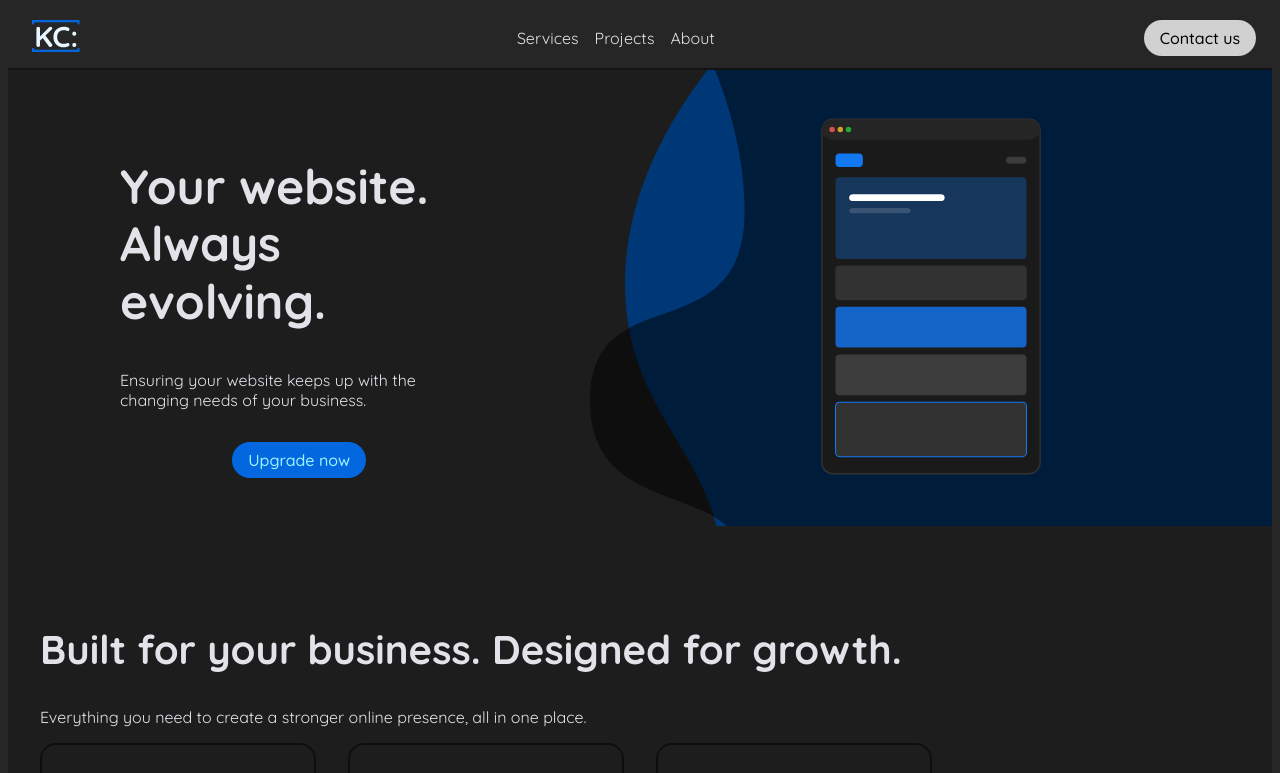
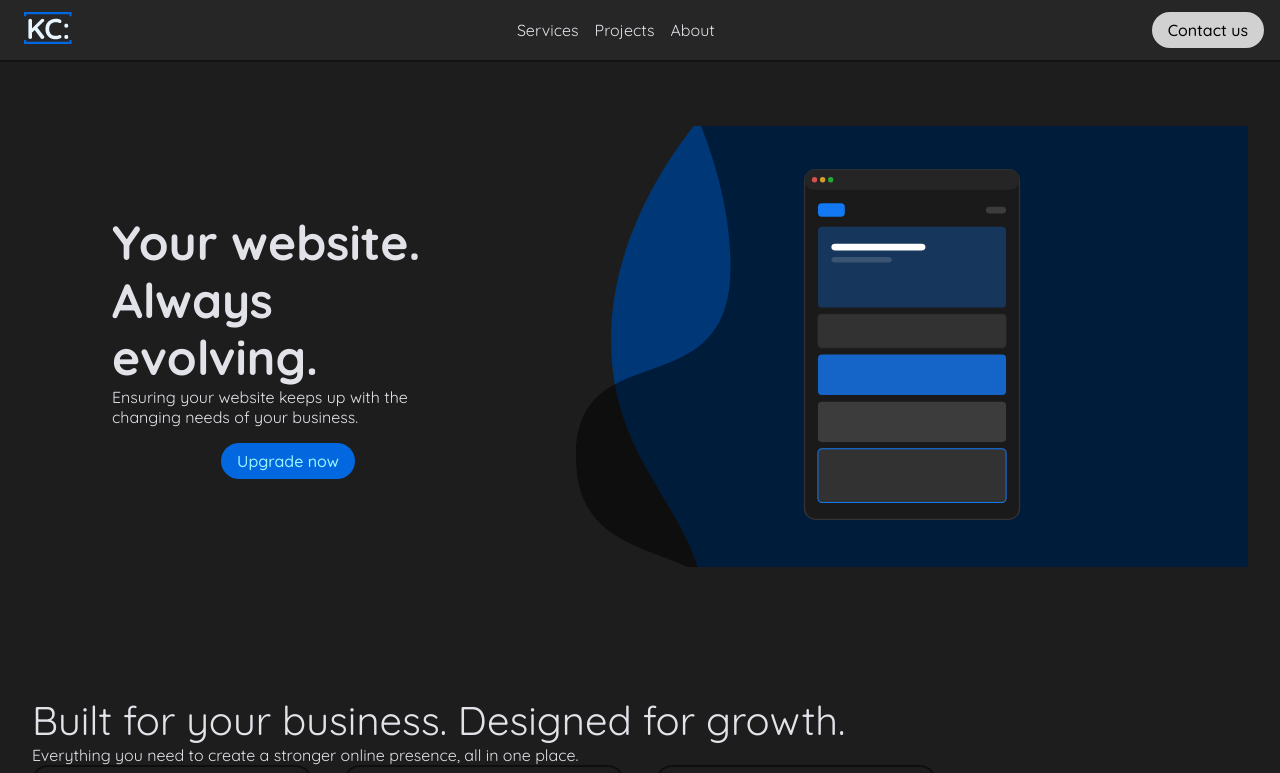
Before and after one commit to kretz-coding/kretzcoding.com, a SvelteKit app in the folder kretz-coding/: page / in a window 1280 px wide. Shown: the top 773 px of the page. Built offline with nearby package versions, Linux system fonts and the light colour scheme.

Commit message:
added shadow vars and defaults for h1, h2, and section.

```diff
--- a/kretz-coding/src/app.css
+++ b/kretz-coding/src/app.css
@@ -31,12 +31,12 @@
     --negative: oklch(50.6% 0.1927 27.7);
     --on-negative: var(--gray-100);
 
-    --primary-container: var(--gray-20);
+    --primary-container: var(--gray-10);
     --on-primary-container: var(--gray-90);
-    --secondary-container: var(--gray-10);
+    --secondary-container: var(--gray-20);
     --on-secondary-container: var(--gray-90);
-    --tertiary-container: var(--gray-20);
-    --on-tertiary-container: var(--gray-20);
+    --tertiary-container: var(--gray-30);
+    --on-tertiary-container: var(--gray-90);
     --quiet-container: oklch(0% 0 0) / 0%;
     --on-quiet-container: var(--gray-20);
     --negative-container: oklch(99% 0.17 27.379);
@@ -59,14 +59,51 @@
     --outline: oklch(65.5% 0.013 280.953);
     --outline-variant: oklch(39.6% 0.015 275.725);
 
+    --emphasized:
+        0 0 1px 0 rgb(0 0 0 / 8%),
+        0 1px 4px 0 rgb(0 0 0 / 12%),
+        0 2px 8px 0 rgb(0 0 0 / 16%);
+    --emphasized-hover:
+        0 0 2px 0 oklch(0% 0 0 / 8%),
+        0 2px 6px 0 oklch(0% 0 0 / 12%),
+        0 4px 12px 0 oklch(0% 0 0 / 16%);
+    --elevated:
+        0 0 2px 0 oklch(0% 0 0 / 8%),
+        0 2px 6px 0 oklch(0% 0 0 / 12%),
+        0 4px 12px 0 oklch(0% 0 0 / 16%);
+    --dragged:
+        0 0 6px 0 oklch(0% 0 0 / 8%),
+        0 6px 8px 0 oklch(0% 0 0 / 12%),
+        0 12px 16px 0 oklch(0% 0 0 / 16%);
 
+    font-size: 16px;
+}
+
+* {
     margin: 0;
     padding: 0;
-
-    font-family: Quicksand, sans-serif;
+    font-family: "Quicksand", "sans-serif";
 }
 
 body {
     background-color: var(--surface);
     color: var(--on-surface);
 }
+
+
+
+h1 {
+    font-size: 3rem;
+    font-weight: 400;
+    line-height: 1.2;
+}
+
+h2 {
+    font-size: 2rem;
+    font-weight: 400;
+}
+
+section {
+    padding: 4rem 2rem;
+    display: grid;
+}
```
